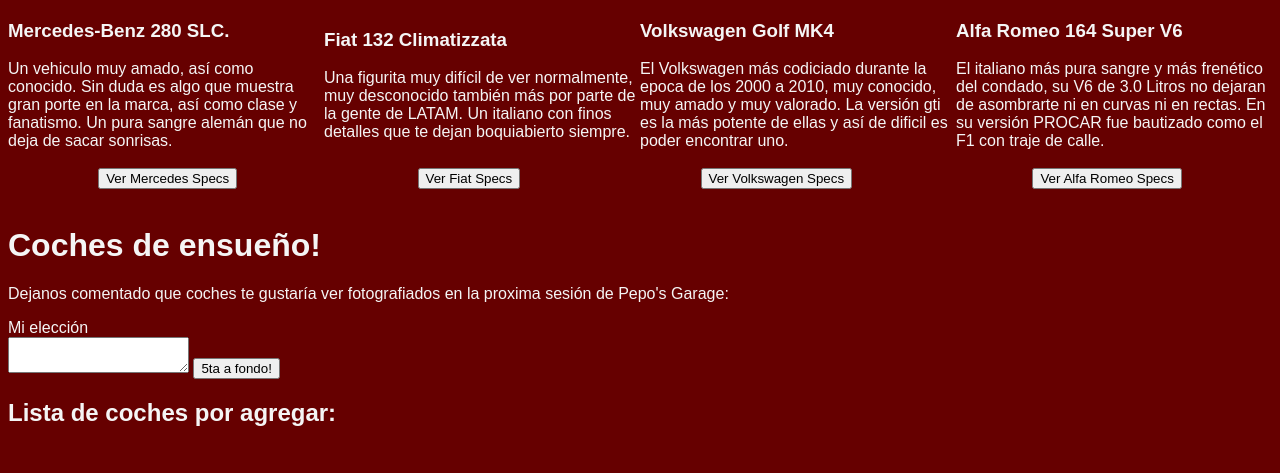
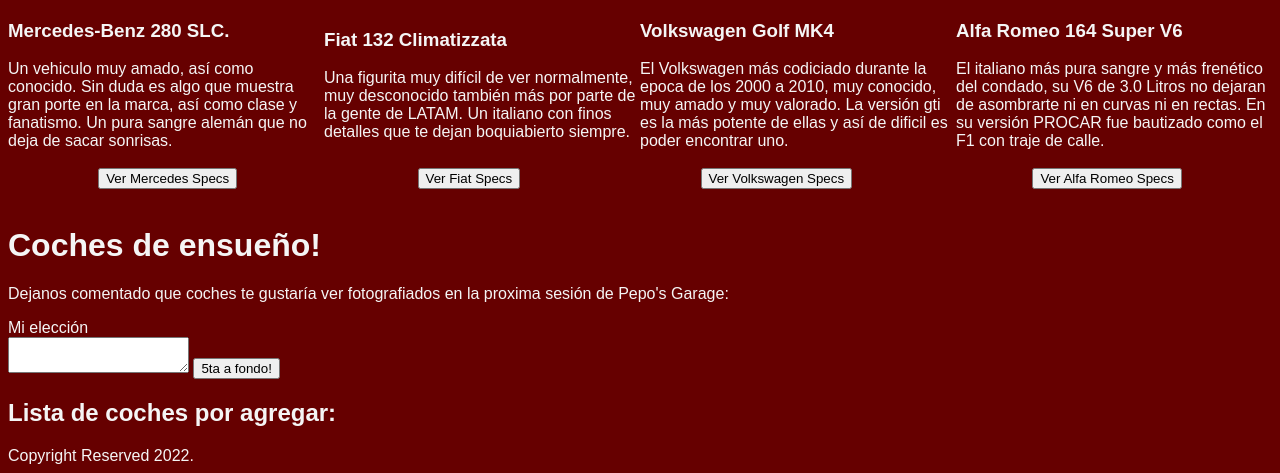
Before and after one commit to Veralucas293/javascriptfinal-vera, a plain HTML site: page index.html in a window 1280 px wide. Shown: the part 661-1134 px from the top of the page. Before the commit the page ends 1108 px from the top, so only its background shows below. Drawn offline with nearby package versions, Linux system fonts and the light colour scheme.

Commit message:
footer faltante

```diff
--- a/index.html
+++ b/index.html
@@ -137,6 +137,11 @@
       <ul id="lista-elegida"></ul>
   </div>
 </main>
+
+
+<footer>
+  Copyright Reserved 2022.
+</footer>
   <script src="./javascript/app.js"></script>
   <script type="text/javascript" src="https://cdn.jsdelivr.net/npm/toastify-js"></script>
 </body>
```
